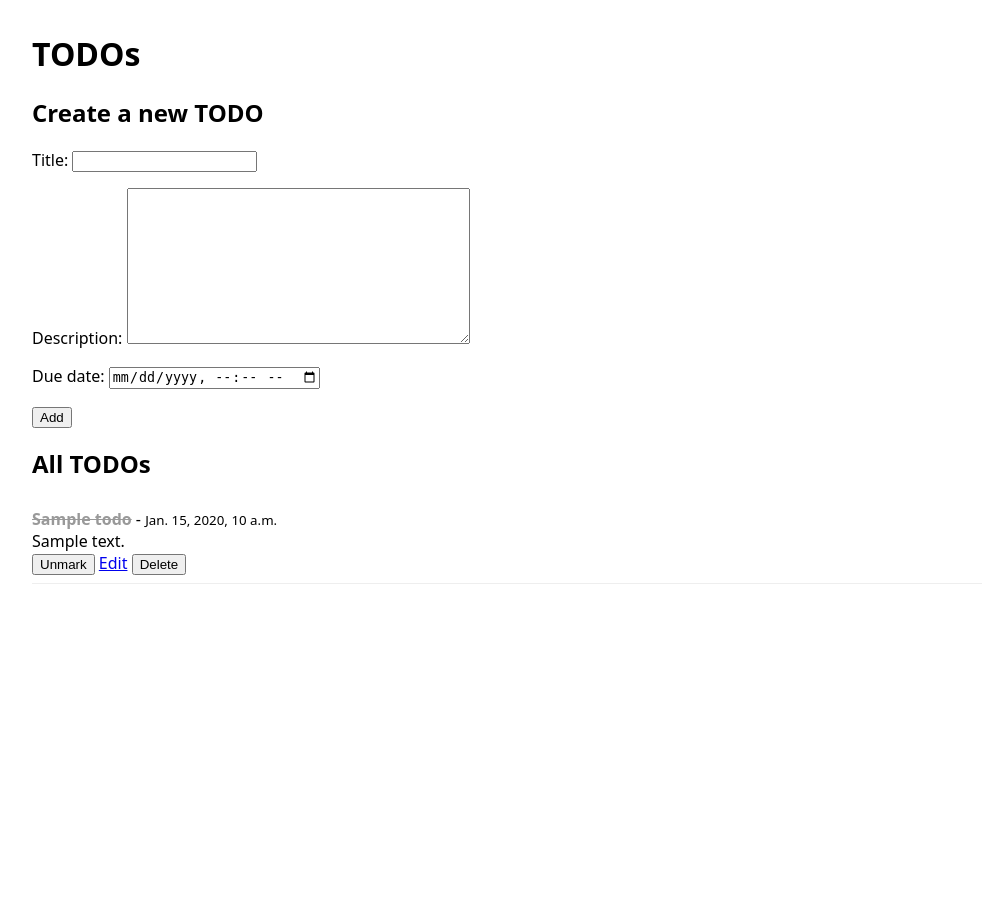
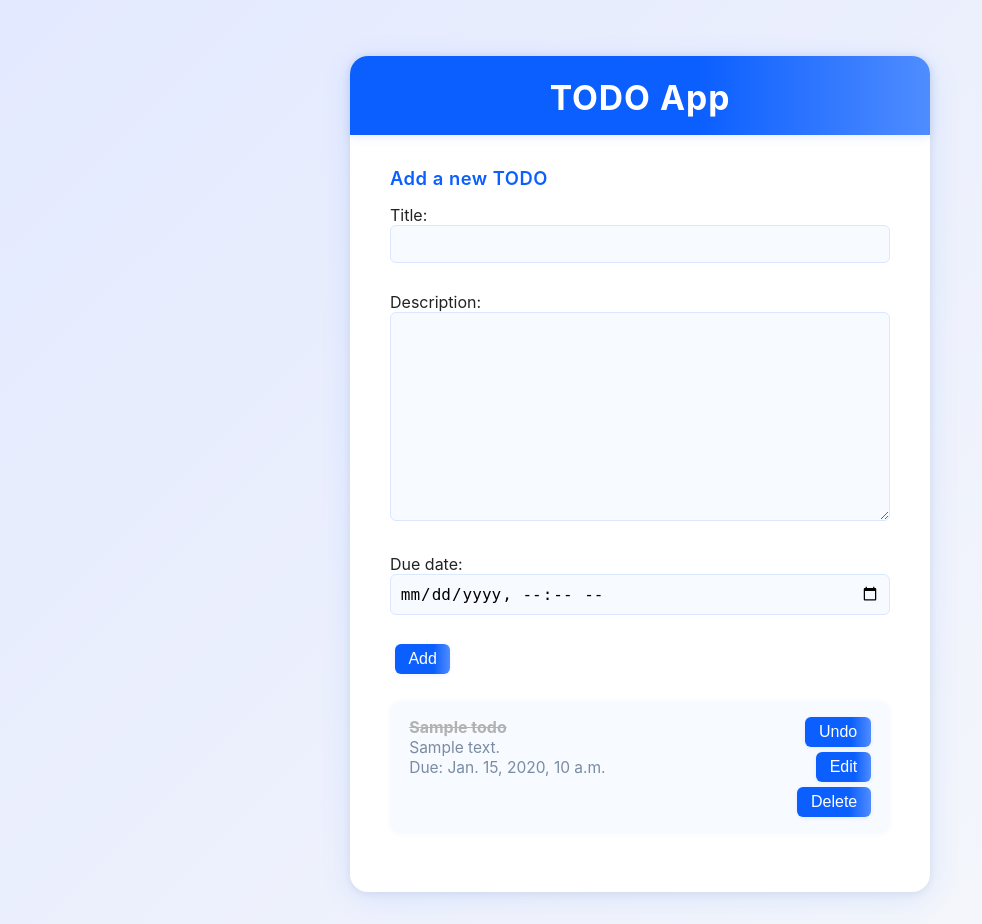
Before and after one commit to RuiFSP/ai-dev-zoomcamp, a Django app: page / in a window 1280 px wide. Shown: the whole page, without its empty margins (0-982 px from the left). Before the commit the page ends 584 px from the top, so only its background shows below. Run offline with Django 5.2, Linux system fonts and the light colour scheme; tables that the repository leaves empty hold one stand-in row (values such as "Sample post").

```diff
--- a/01-overview/01-todo/static/todos/style.css
+++ b/01-overview/01-todo/static/todos/style.css
@@ -1,8 +1,140 @@
-body { font-family: system-ui, -apple-system, Segoe UI, Roboto, "Helvetica Neue", Arial; margin: 2rem; background: #fafafa; color: #111; }
-.todo { border-bottom: 1px solid #eee; padding: .6rem 0; }
-.done { color: #888; text-decoration: line-through; }
-form.inline { display: inline; }
-button { background: #0b5fff; color: white; border: none; padding: .35rem .6rem; border-radius: 4px; cursor: pointer; }
-button:hover { opacity: .95; }
-section { margin-bottom: 1.2rem; }
-input, textarea { padding: .4rem; border: 1px solid #ddd; border-radius: 4px; }
+
+
+body {
+	font-family: 'Inter', system-ui, -apple-system, Segoe UI, Roboto, "Helvetica Neue", Arial;
+	background: linear-gradient(135deg, #e3e9ff 0%, #f6f8fa 100%);
+	color: #222;
+	margin: 0;
+}
+
+.container {
+	max-width: 500px;
+	margin: 3.5rem auto 2rem auto;
+	background: #fff;
+	border-radius: 18px;
+	box-shadow: 0 6px 32px 0 rgba(11,95,255,0.10), 0 1.5px 8px 0 rgba(0,0,0,0.07);
+	padding: 2.2rem 2.5rem 2rem 2.5rem;
+	position: relative;
+}
+
+header {
+	background: linear-gradient(90deg, #0b5fff 60%, #4f8cff 100%);
+	color: #fff;
+	border-radius: 18px 18px 0 0;
+	padding: 1.3rem 2.5rem 1.1rem 2.5rem;
+	margin: -2.2rem -2.5rem 2rem -2.5rem;
+	box-shadow: 0 2px 12px 0 rgba(11,95,255,0.10);
+	text-align: center;
+}
+
+header h1 {
+	margin: 0;
+	font-size: 2.1rem;
+	letter-spacing: 1px;
+	font-weight: 700;
+}
+
+.todo {
+	background: #f7faff;
+	border-radius: 10px;
+	box-shadow: 0 1px 6px 0 rgba(11,95,255,0.04);
+	padding: 1rem 1.2rem;
+	margin-bottom: 1.1rem;
+	display: flex;
+	align-items: flex-start;
+	justify-content: space-between;
+	transition: box-shadow 0.2s;
+}
+
+.todo:hover {
+	box-shadow: 0 2px 12px 0 rgba(11,95,255,0.10);
+}
+
+.todo:last-child {
+	margin-bottom: 0;
+}
+
+.todo-main {
+	flex: 1;
+	min-width: 0;
+}
+
+.done {
+	color: #b2b2b2;
+	text-decoration: line-through;
+}
+
+form.inline {
+	display: inline;
+}
+
+button {
+	background: linear-gradient(90deg, #0b5fff 70%, #4f8cff 100%);
+	color: white;
+	border: none;
+	padding: .38rem .85rem;
+	border-radius: 6px;
+	cursor: pointer;
+	font-size: 1rem;
+	margin-left: .3rem;
+	font-weight: 500;
+	box-shadow: 0 1px 4px 0 rgba(11,95,255,0.08);
+	transition: background 0.2s, box-shadow 0.2s;
+}
+
+button:hover {
+	background: linear-gradient(90deg, #4f8cff 70%, #0b5fff 100%);
+	box-shadow: 0 2px 8px 0 rgba(11,95,255,0.13);
+}
+
+section {
+	margin-bottom: 1.7rem;
+}
+
+input, textarea {
+	padding: .55rem;
+	border: 1px solid #dbe6ff;
+	border-radius: 6px;
+	font-size: 1rem;
+	margin-bottom: .8rem;
+	width: 100%;
+	box-sizing: border-box;
+	background: #f7faff;
+	transition: border 0.2s;
+}
+
+input:focus, textarea:focus {
+	border: 1.5px solid #0b5fff;
+	outline: none;
+}
+
+.todo-actions {
+	display: flex;
+	gap: .3rem;
+	flex-direction: column;
+	align-items: flex-end;
+}
+
+.todo small {
+	color: #7a8ca3;
+	font-size: .97em;
+}
+
+.form-title {
+	font-size: 1.15rem;
+	font-weight: 600;
+	margin-bottom: .7rem;
+	color: #0b5fff;
+	letter-spacing: .5px;
+}
+
+a {
+	color: #0b5fff;
+	text-decoration: underline;
+	font-weight: 500;
+	margin-left: .3rem;
+}
+
+a:hover {
+	color: #4f8cff;
+}
--- a/01-overview/01-todo/templates/base.html
+++ b/01-overview/01-todo/templates/base.html
@@ -1,22 +1,20 @@
 <!doctype html>
 <html lang="en">
   <head>
+    {% load static %}
     <meta charset="utf-8">
     <meta name="viewport" content="width=device-width, initial-scale=1">
     <title>{% block title %}TODOs{% endblock %}</title>
-    <style>
-      body { font-family: system-ui, -apple-system, Segoe UI, Roboto, "Helvetica Neue", Arial; margin: 2rem; }
-      .todo { border-bottom: 1px solid #eee; padding: .5rem 0; }
-      .done { color: #999; text-decoration: line-through; }
-      form.inline { display: inline; }
-    </style>
+    <link rel="stylesheet" href="{% static 'todos/style.css' %}">
   </head>
   <body>
-    <header>
-      <h1>{% block heading %}TODOs{% endblock %}</h1>
-    </header>
-    <main>
-      {% block content %}{% endblock %}
-    </main>
+    <div class="container">
+        <header>
+            <h1>TODO App</h1>
+        </header>
+        <main>
+            {% block content %}{% endblock %}
+        </main>
+    </div>
   </body>
 </html>
--- a/01-overview/01-todo/templates/todos/home.html
+++ b/01-overview/01-todo/templates/todos/home.html
@@ -4,33 +4,34 @@
 
 {% block content %}
   <section>
-    <h2>Create a new TODO</h2>
     <form method="post">
       {% csrf_token %}
+      <div class="form-title">Add a new TODO</div>
       {{ form.as_p }}
       <button type="submit">Add</button>
     </form>
   </section>
 
   <section>
-    <h2>All TODOs</h2>
     {% for todo in todos %}
       <div class="todo">
-        <strong class="{% if todo.completed %}done{% endif %}">{{ todo.title }}</strong>
-        - <small>{{ todo.due_date }}</small>
-        <div>{{ todo.description|linebreaksbr }}</div>
-        <form action="{% url 'todos:toggle' todo.pk %}" method="post" class="inline">
-          {% csrf_token %}
-          <button type="submit">{% if todo.completed %}Unmark{% else %}Mark done{% endif %}</button>
-        </form>
-        <a href="{% url 'todos:edit' todo.pk %}">Edit</a>
-        <form action="{% url 'todos:delete' todo.pk %}" method="post" class="inline">
-          {% csrf_token %}
-          <button type="submit">Delete</button>
-        </form>
+        <span class="todo-main">
+          <strong class="{% if todo.completed %}done{% endif %}">{{ todo.title }}</strong>
+          {% if todo.description %}<br><small>{{ todo.description }}</small>{% endif %}
+          {% if todo.due_date %}<br><small>Due: {{ todo.due_date }}</small>{% endif %}
+        </span>
+        <span class="todo-actions">
+          <form method="post" action="{% url 'todos:toggle' todo.pk %}" class="inline">{% csrf_token %}
+            <button type="submit">{% if todo.completed %}Undo{% else %}Done{% endif %}</button>
+          </form>
+          <a href="{% url 'todos:edit' todo.pk %}"><button>Edit</button></a>
+          <form method="post" action="{% url 'todos:delete' todo.pk %}" class="inline">{% csrf_token %}
+            <button type="submit">Delete</button>
+          </form>
+        </span>
       </div>
     {% empty %}
-      <p>No todos yet.</p>
+      <p style="text-align:center;color:#888;">No TODOs yet.</p>
     {% endfor %}
   </section>
 {% endblock %}
--- a/01-overview/01-todo/todo_project/settings.py
+++ b/01-overview/01-todo/todo_project/settings.py
@@ -112,10 +112,12 @@ USE_I18N = True
 USE_TZ = True
 
 
+
 # Static files (CSS, JavaScript, Images)
 # https://docs.djangoproject.com/en/5.2/howto/static-files/
 
-STATIC_URL = "static/"
+STATIC_URL = "/static/"
+STATICFILES_DIRS = [BASE_DIR / "static"]
 
 # Default primary key field type
 # https://docs.djangoproject.com/en/5.2/ref/settings/#default-auto-field
```
Also changed, not shown: 01-overview/01-todo/templates/todos/edit.html (+9 -7 lines), .github/copilot-instructions.md, .github/workflows/ci.yml, README.md.
